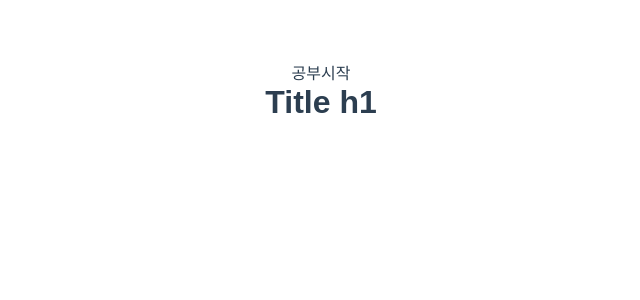
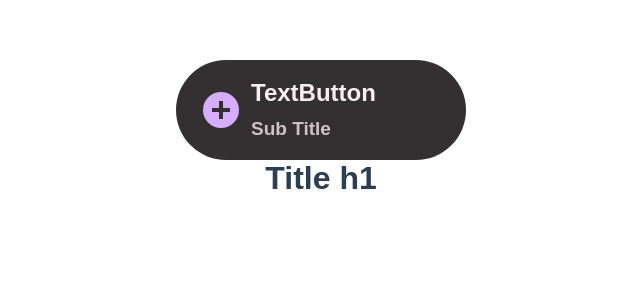
Before and after one commit to jisuny/strengthPublisher, a Vue app in the folder vue/vue_project/: page / in a window 1280 px wide. Shown: the top 300 px of the page, without its empty margins (319-959 px from the left). Built offline with nearby package versions, Linux system fonts and the light colour scheme.

Commit message:
버튼 생성 및 수정

```diff
--- a/vue/vue_project/src/App.vue
+++ b/vue/vue_project/src/App.vue
@@ -1,5 +1,5 @@
 <template>
-  <HelloWorld msg="뷰 프로젝트 시작"/>
+  <HelloWorld/>
 </template>
 
 <script>
--- a/vue/vue_project/src/components/day01/JiseonTxt.vue
+++ b/vue/vue_project/src/components/day01/JiseonTxt.vue
@@ -1,13 +1,78 @@
 <template>
-    <p>공부시작</p>
+    <button>
+        <em></em>
+        <strong>{{ msg }}</strong>
+        <span>{{ subMsg }}</span>
+    </button>
 </template>
 
 <script>
 export default {
     name: 'JiseonTxt',
+    props:[
+        'msg',
+        'subMsg'
+    ],
 }
 </script>
 
 <style lang="scss" scoped>
+    button{
+        position:relative;
+        padding:19px 10px 19px 75px;
+        width:290px;
+        background-color:#342f31;
+        border-radius: 50px;
+        em{
+            position: absolute;
+            left:27px;
+            top:50%;
+            width:36px;
+            height:36px;
+            background-color:#D7AEFB;
+            border-radius: 50%;
+            transform: translateY(-50%);
+            &::before{
+                position: absolute;
+                top:50%;
+                left:50%;
+                display: block;
+                width:4px;
+                height:18px;
+                content: '';
+                background-color:#342f31;
+                transform: translate(-50%, -50%);
+            }
+            &::after{
+                position: absolute;
+                top:50%;
+                left:50%;
+                display: block;
+                width:4px;
+                height:18px;
+                content: '';
+                background-color:#342f31;
+                transform: translate(-50%, -50%) rotate(-90deg);
+            }
+        }
 
+        >*{
+            text-align: left;
+        }
+        strong{
+            display: block;
+            margin-bottom:10px;
+            font-size:24px;
+            color:#f9eef1;
+            font-weight:bold;
+            line-height: 1.2;
+        }
+        span{
+            display: block;
+            font-size:19px;
+            color:#cec4c7;
+            font-weight: 600;
+            line-height: 1.2;
+        }
+    }
 </style>
--- a/vue/vue_project/src/pages/main01/HelloWorld.vue
+++ b/vue/vue_project/src/pages/main01/HelloWorld.vue
@@ -1,23 +1,31 @@
 <template>
   <div>
-    <TestTxt />
+    <JiTest
+      :msg="'TextButton'"
+      :subMsg="'Sub Title'"
+     />
     <EjTest />
   </div>
 </template>
 
 <script>
-import TestTxt from '../../components/day01/JiseonTxt.vue';
+import JiTest from '../../components/day01/JiseonTxt.vue';
 import EjTest from '../../components/day01/Eunji.vue';
 
 export default {
   components: {
-    TestTxt,
+    JiTest,
     EjTest
-  }
+  },
+  data(){
+    return{
+
+    }
+  },
 }
 
 </script>
 
-<style scoped>
+<style lang="scss" scoped>
 
 </style>
```
